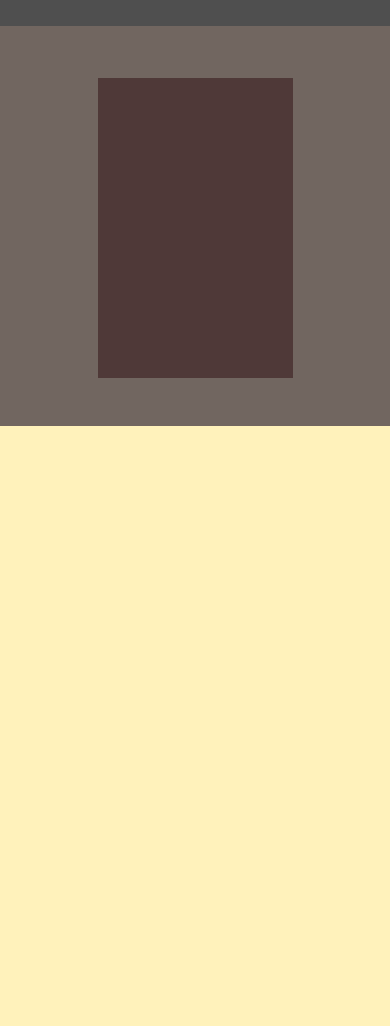
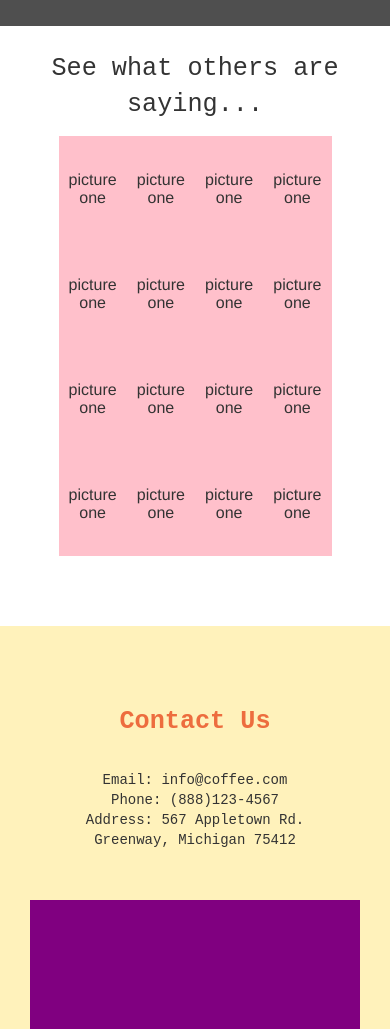
Before and after one commit to HannahDRoe/Coffee-Website-Mockup, a plain HTML site: page index.html in a window 390 px wide. Shown: the part 2400-3429 px from the top of the page. Drawn offline with nearby package versions, Linux system fonts and the light colour scheme; grey boxes are pictures that could not be loaded.

Commit message:
Gave some formatting to instagram and maps divs. Added Media query info. Added a hide jquery function for collapse menu. Added footer.

```diff
--- a/custom.css
+++ b/custom.css
@@ -169,33 +169,63 @@ body{
 }
 
 #instagram {
-    top: 960px;
+    top: 880px;
     position: relative;
-    height: 400px;
+    height: 600px;
     width: 100%;
     margin: 0 auto;
-    background-color: #716660;
+
+
 
 }
-#instagramInception{
-    position: relative;
-    align-content: center;
+
+#instaBlurb{
+    font-size: 1.8em;
+    height:80px;
+    padding-top: 25px;
+}
+table{
+    height: 70%;
+    width: 70%;
+    border-spacing: 5px;
     margin: 0 auto;
-    height: 75%;
-    width: 50%;
-    top: 13%;
-    background-color: #4F3938
+
+}
+td{
+    text-align: center;
+    padding:2%;
+    background-color: pink;
 }
 
 #findUs{
-    top: 960px;
+    top: 880px;
     position: relative;
     height: 600px;
     width: 100%;
     margin: 0 auto;
     background-color: #fff2bb;
 }
+#contact{
+    font-size: 1.8em;
+    font-weight: bold;
+    padding-top: 3%;
+    color: #ed6d3e;
+}
+#emailPhone{
 
+}
+#address {
+    margin-top: -10px;
+}
+#maps{
+    position: relative;
+    height: 300px;
+    width: 330px;
+    align-content: center;
+    background-color: purple;
+    margin: 0 auto;
+    top: 40px;
+}
 
 #backToTop{
     position: fixed;
@@ -213,13 +243,32 @@ body{
     z-index: 999999;
 }
 
+footer{
+    text-align: center;
+    position: relative;
+    top: 850px;
+}
 
 /*Navbar media query*/
-@media only screen and (max-width: 479px) {
+@media only screen and (max-width: 768px) {
     .navbar-nav{
         margin: 0 auto;
-        display: table;
-        table-layout: fixed;
+        border: none;
+        background-color: #fff;
+    }
+    .navBtnTop{
+    color: rgb(88, 88, 88);
+    font-size: 1.2em;
+    text-shadow: none !important;
+    text-align: center;
+    }
+    .navBtnTop:hover{
+    color: #8b8b8a;
+    text-shadow: none;
+    }
+    .navBtnTop:active{
+        color:#8b8b8a;
+        text-shadow: none;
         border: none;
     }
     #top{
--- a/index.html
+++ b/index.html
@@ -43,7 +43,7 @@
 
                         <div id="navbarCollapse" class="collapse navbar-collapse">
                             <ul class="nav navbar-nav" id="navAcross">
-                                <li><a href="#top" class="navBtnTop" >Home</a></li>
+                                <li><a href="#top" class="navBtnTop hidden-xs" >Home</a></li>
                                 <li><a href="#aboutUs" class="navBtnTop">About Us</a></li>
                                 <li><a href="#ourPeople" class="navBtnTop">People</a></li>
                                 <li><a href="#coffeeSmile" class="navBtnTop">Menu</a></li>
@@ -141,12 +141,46 @@
 
         <!--Instagram API-->
         <div id="instagram">
-            <div id="instagramInception">
-            </div>
+            <p class="textBox" id="instaBlurb">See what others are saying... </p>
+            <table>
+                    <tr>
+                        <td>picture one</td>
+                        <td>picture one</td>
+                        <td>picture one</td>
+                        <td>picture one</td>
+                    </tr>
+
+                     <tr>
+                        <td>picture one</td>
+                        <td>picture one</td>
+                        <td>picture one</td>
+                        <td>picture one</td>
+                    </tr>
+                    <tr>
+                        <td>picture one</td>
+                        <td>picture one</td>
+                        <td>picture one</td>
+                        <td>picture one</td>
+                    </tr>
+                    <tr>
+                        <td>picture one</td>
+                        <td>picture one</td>
+                        <td>picture one</td>
+                        <td>picture one</td>
+                    </tr>
+            </table>
+
         </div>
-        <div id="findUs">
+
+        <!--Find Us-->
+        <div id="findUs" class="textBox">
+            <p id="contact">Contact Us </p>
+            <p id="emailPhone"><br>Email: info@coffee.com <br>Phone: (888)123-4567 <br> </p>
+            <p id="address">Address: 567 Appletown Rd.<br> Greenway, Michigan 75412</p>
+
             <div id="maps"></div>
-     </div>
+        </div>
+
 
 
 
@@ -156,6 +190,7 @@
     <!--BackToTop Button-->
     <div><a href="#"><span class="glyphicon glyphicon-menu-up" id="backToTop"></span></a></div>
 
+<footer>&copy;The Cofee Shop</footer>
 
         <!-- jQuery (necessary for Bootstrap's JavaScript plugins) -->
         <script src="https://ajax.googleapis.com/ajax/libs/jquery/2.1.3/jquery.min.js"></script>
--- a/script.js
+++ b/script.js
@@ -25,7 +25,7 @@ if($(window).width() >= 768){
             $("#backToTop").fadeOut('slow');
         }
     });
-
+//Adding the active class to navbar
     $(document).ready(function(){
       $('ul li a').scroll(function(){
         $('li a').removeClass("active");
@@ -33,3 +33,10 @@ if($(window).width() >= 768){
       });
     });
 }
+
+
+    $(document).ready(function(){
+        $(".navbar-nav li a").click(function(event) {
+            $(".navbar-collapse").collapse('hide');
+        });
+    });
```
